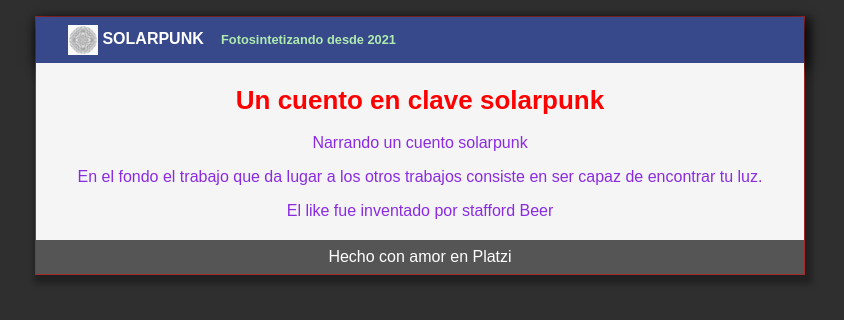
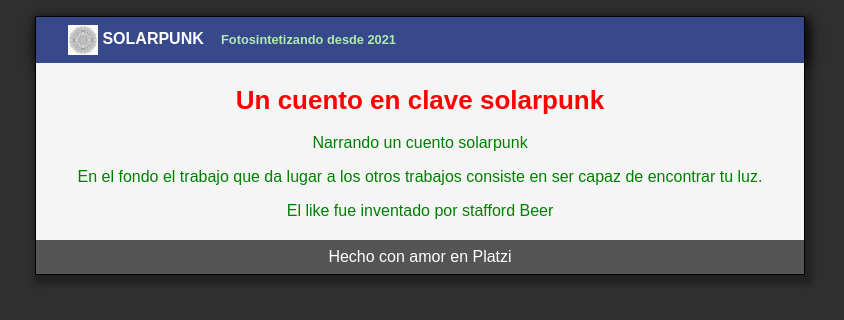
Before and after one commit to bohmbox/git-course, a plain HTML site: page index.html in a window 1280 px wide. Shown: the whole page, without its empty margins (220-1064 px from the left). Drawn offline with Linux system fonts and the light colour scheme.

```diff
--- a/css/estilos.css
+++ b/css/estilos.css
@@ -1,7 +1,7 @@
 body {
     text-align: center;
     font-family: sans-serif;
-    color: blueviolet;
+    color: green;
     background: rgba(0, 0, 0, 0.815);
     margin: 0;
     padding: 0;
@@ -11,7 +11,7 @@ body {
     width: 60%;
     padding: 0em;
     text-align: center;
-    border: 1px solid brown;
+    border: 1px solid black;
     margin: 0 auto;
     margin-top: 1em;
     box-shadow: 3px 5px 6px 4px rgba(0, 0, 0, 0.31);
```
